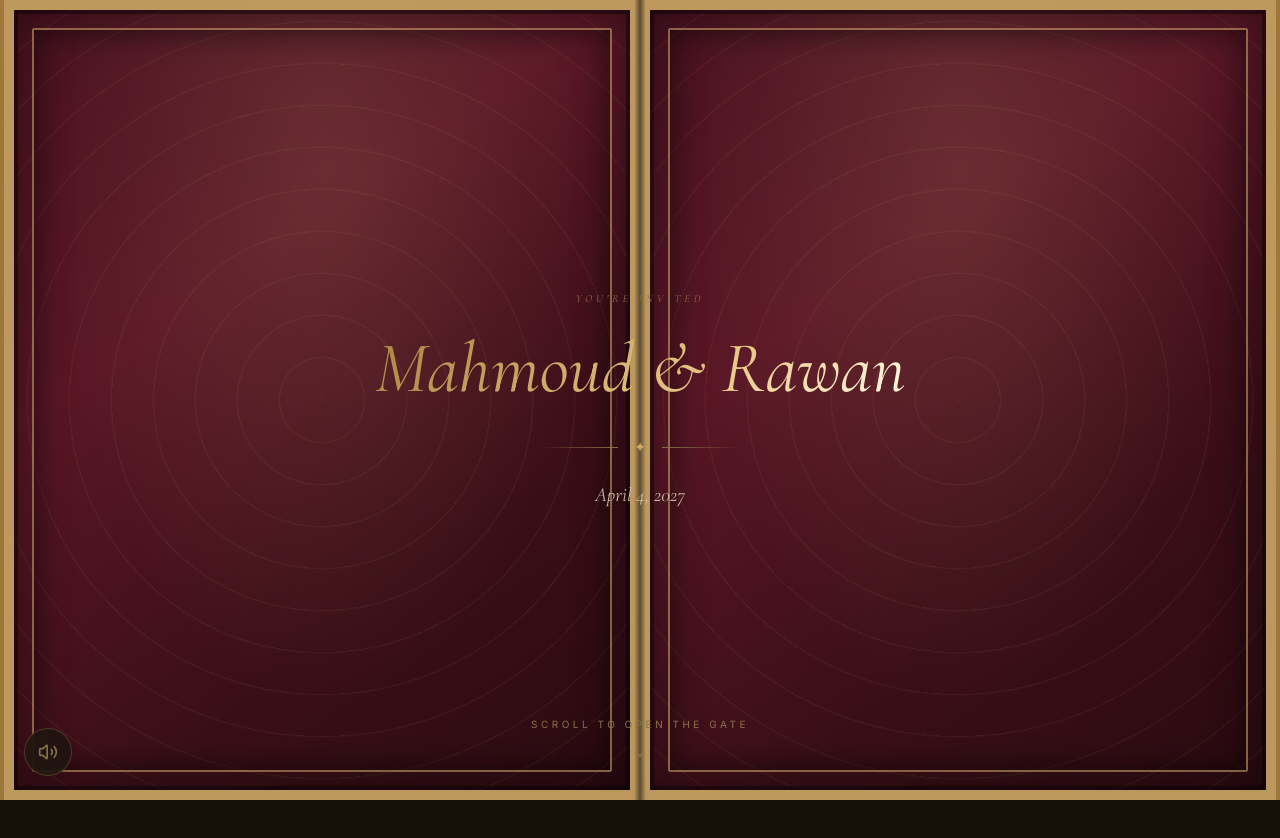
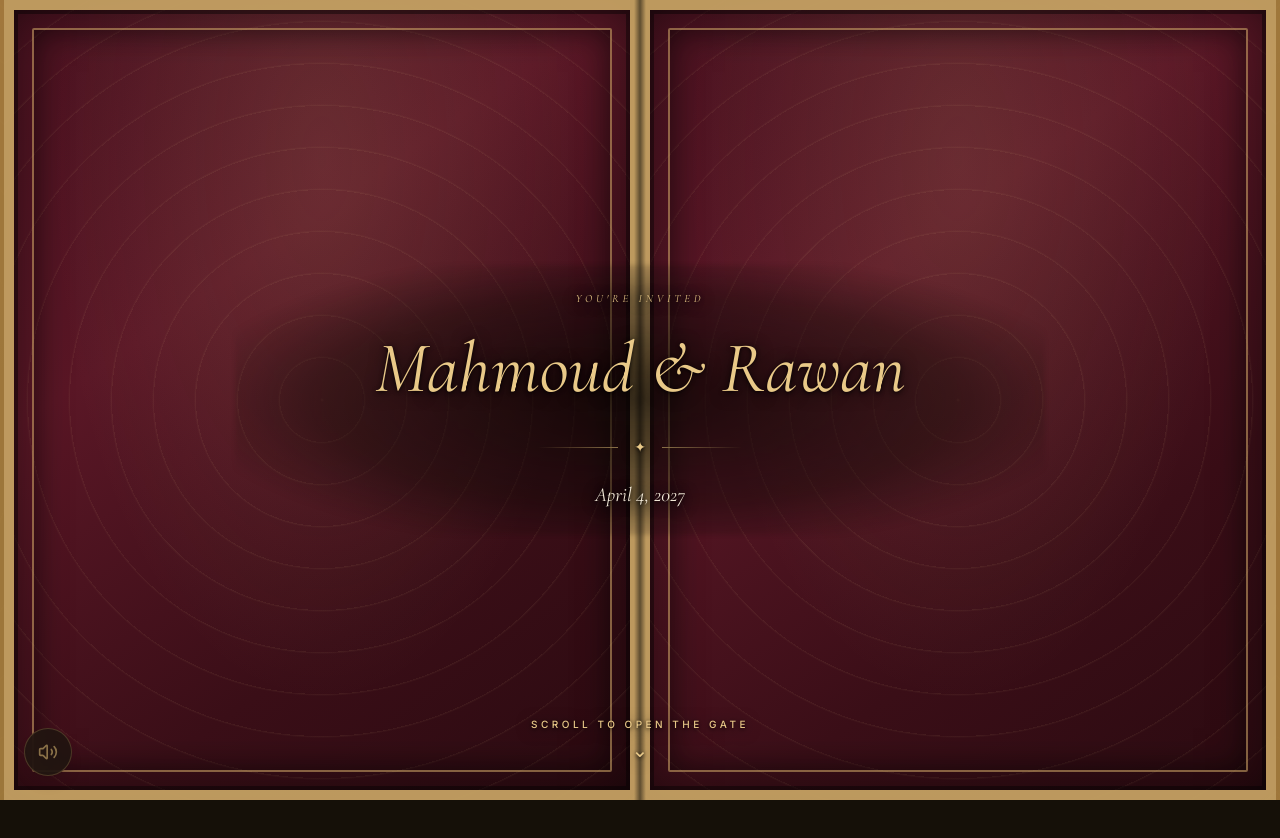
Before and after one commit to boody172/Mahmoud-Rawanweddinginvitation, a React (Vite) app: page / in a window 1280 px wide. Shown: the top 838 px of the page. Built offline with nearby package versions, Linux system fonts and the light colour scheme.

Commit message:
Boost text legibility over the gate and hero backgrounds
Solid bright-gold text with a dark drop-shadow plus a soft backdrop
glow behind the intro copy, so every line stays crisp and readable
against the door texture and photo background at any scroll position
or screen width.

```diff
--- a/src/components/GateIntro.tsx
+++ b/src/components/GateIntro.tsx
@@ -93,23 +93,23 @@ export function GateIntro() {
         {/* names overlay */}
         <motion.div
           style={{ opacity: introOpacity, y: introY }}
-          className="absolute z-50 flex flex-col items-center text-center px-6"
+          className="absolute z-50 flex flex-col items-center text-center px-6 text-backdrop"
         >
-          <span className="font-display italic text-gold-dim tracking-[0.35em] text-[11px] uppercase mb-4">
+          <span className="font-display italic text-gold-bright text-pop tracking-[0.35em] text-[11px] uppercase mb-4">
             You're Invited
           </span>
-          <h1 className="font-display gold-text text-5xl md:text-7xl leading-tight italic">Mahmoud &amp; Rawan</h1>
+          <h1 className="font-display text-gold-bright text-pop text-5xl md:text-7xl leading-tight italic">Mahmoud &amp; Rawan</h1>
           <div className="ornate-divider my-6 w-44">
-            <span className="text-gold text-sm">✦</span>
+            <span className="text-gold-bright text-pop text-sm">✦</span>
           </div>
-          <p className="font-display italic text-cream-dim text-xl">April 4, 2027</p>
+          <p className="font-display italic text-cream text-pop text-xl">April 4, 2027</p>
         </motion.div>
 
         <motion.div
           style={{ opacity: hintOpacity }}
-          className="absolute bottom-10 z-50 flex flex-col items-center gap-2 text-gold-dim"
+          className="absolute bottom-10 z-50 flex flex-col items-center gap-2 text-gold-bright text-pop"
         >
-          <span className="text-[10px] uppercase tracking-[0.35em]">Scroll to open the gate</span>
+          <span className="text-[10px] uppercase tracking-[0.35em] font-medium">Scroll to open the gate</span>
           <motion.span
             animate={{ y: [0, 9, 0] }}
             transition={{ duration: 1.7, repeat: Infinity, ease: 'easeInOut' }}
@@ -124,11 +124,11 @@ export function GateIntro() {
           style={{ opacity: arrivalOpacity, scale: arrivalScale }}
           className="absolute inset-0 z-[60] flex items-center justify-center bg-gradient-to-b from-[#1a140c] via-[#241a10] to-ink"
         >
-          <div className="text-center px-6">
-            <span className="font-display italic text-gold-dim tracking-[0.35em] text-[11px] uppercase">
+          <div className="text-center px-6 text-backdrop">
+            <span className="font-display italic text-gold-bright text-pop tracking-[0.35em] text-[11px] uppercase">
               Welcome to
             </span>
-            <h2 className="font-display italic gold-text text-4xl md:text-6xl mt-3">Our Wedding</h2>
+            <h2 className="font-display italic text-gold-bright text-pop text-4xl md:text-6xl mt-3">Our Wedding</h2>
           </div>
         </motion.div>
       </motion.div>
--- a/src/components/Hero.tsx
+++ b/src/components/Hero.tsx
@@ -19,19 +19,19 @@ export function Hero() {
         transition={{ duration: 1.1, ease: [0.21, 0.47, 0.32, 0.98] }}
         className="relative z-10 text-center flex flex-col items-center"
       >
-        <span className="font-display italic text-gold-dim tracking-[0.35em] text-xs uppercase mb-6">
+        <span className="font-display italic text-gold-bright text-pop tracking-[0.35em] text-xs uppercase mb-6">
           The Wedding Of
         </span>
-        <h1 className="font-display italic gold-text text-6xl md:text-8xl leading-tight mb-4">
+        <h1 className="font-display italic text-gold-bright text-pop text-6xl md:text-8xl leading-tight mb-4">
           Mahmoud &amp; Rawan
         </h1>
         <div className="ornate-divider my-6 w-56">
-          <span className="text-gold text-sm">✦</span>
+          <span className="text-gold-bright text-pop text-sm">✦</span>
         </div>
-        <p className="font-display italic text-2xl md:text-3xl text-cream-dim">
+        <p className="font-display italic text-cream text-pop text-2xl md:text-3xl">
           Sunday, April 4th 2027
         </p>
-        <p className="mt-2 text-sm tracking-widest uppercase text-gold-dim">Casa de Palm</p>
+        <p className="mt-2 text-sm tracking-widest uppercase text-gold-bright text-pop">Casa de Palm</p>
       </motion.div>
 
       <motion.div
--- a/src/index.css
+++ b/src/index.css
@@ -70,6 +70,24 @@ body {
   -webkit-background-clip: text;
   background-clip: text;
   color: transparent;
+}
+
+.text-pop {
+  text-shadow:
+    0 2px 16px rgba(0, 0, 0, 0.85),
+    0 1px 4px rgba(0, 0, 0, 0.9);
+}
+
+.text-backdrop {
+  position: relative;
+}
+.text-backdrop::before {
+  content: "";
+  position: absolute;
+  inset: -12% -20%;
+  background: radial-gradient(ellipse at center, rgba(10, 7, 4, 0.75) 0%, rgba(10, 7, 4, 0.4) 55%, transparent 80%);
+  filter: blur(2px);
+  z-index: -1;
 }
 
 .gold-shimmer {
```
